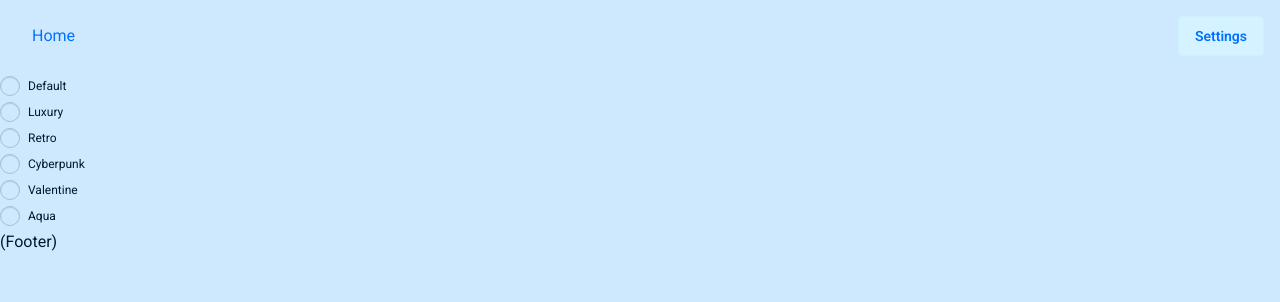
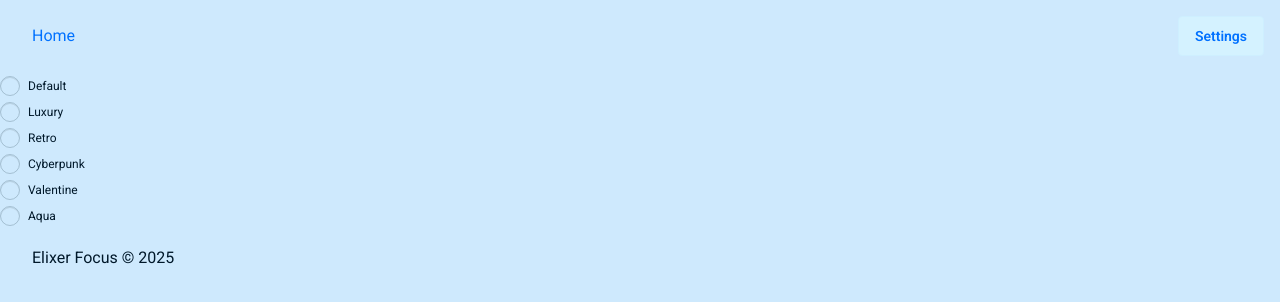
Before and after one commit to elixer-prince/elixer-focus, a React (Vite) app in the folder react-frontend/: page /settings in a window 1280 px wide. Shown: the top 302 px of the page. Built offline with nearby package versions, Linux system fonts and the light colour scheme.

Commit message:
feat(footer): add the copyright info

```diff
--- a/react-frontend/src/components/Footer/Footer.tsx
+++ b/react-frontend/src/components/Footer/Footer.tsx
@@ -1,5 +1,5 @@
 const Footer = () => {
-    return <footer>(Footer)</footer>;
+    return <footer className="px-8 py-4">Elixer Focus &copy; 2025</footer>;
 };
 
 export default Footer;
```
